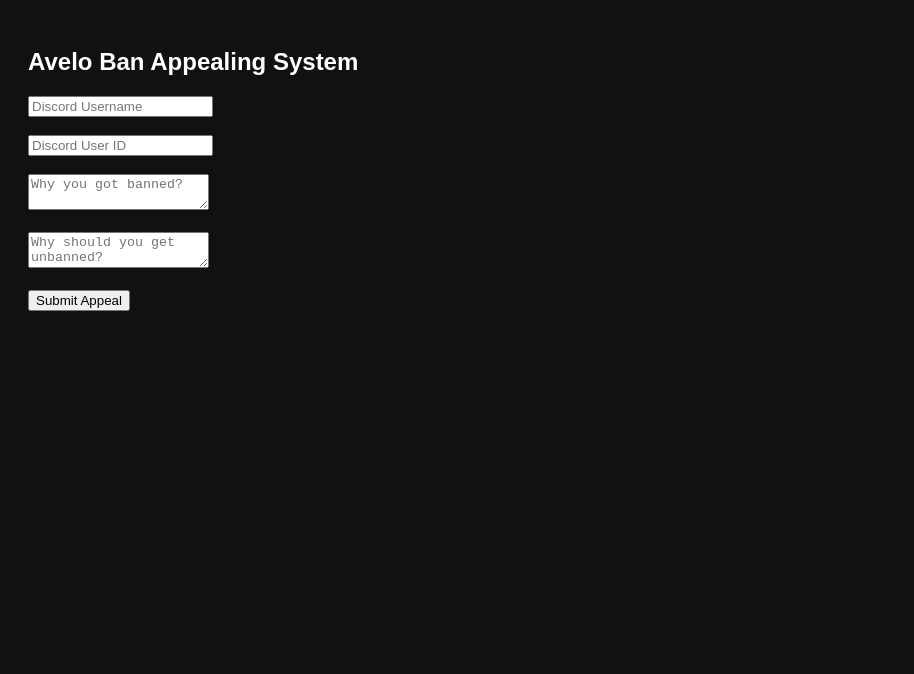
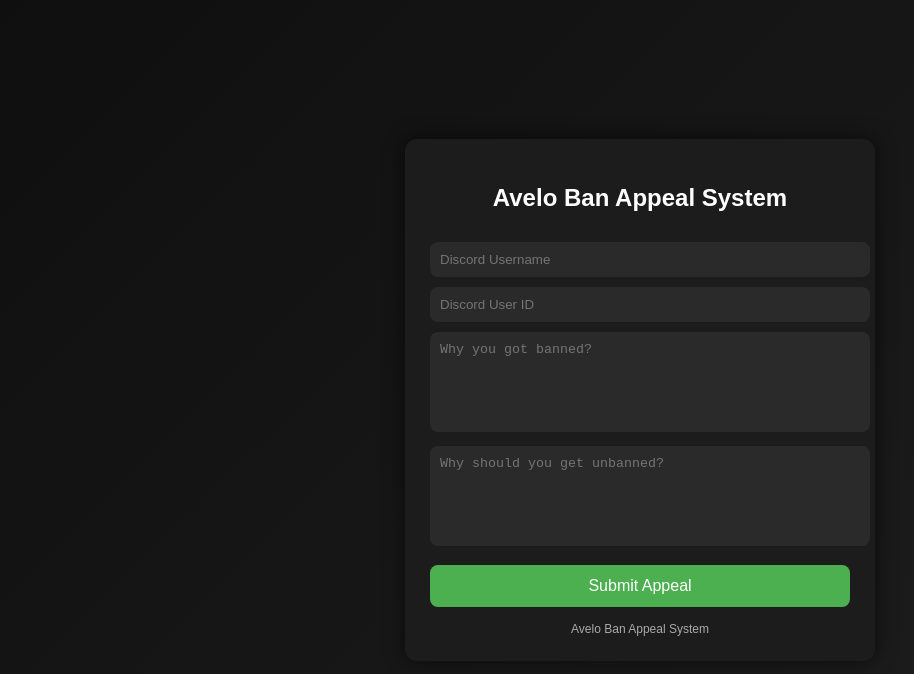
Before and after one commit to donzeljuric12-source/Avelo-Ban-Appeal-System, a plain HTML site: page index.html in a window 1280 px wide. Shown: the whole page, without its empty margins (0-914 px from the left). Drawn offline with Linux system fonts and the light colour scheme.

Commit message:
Update index.html

```diff
--- a/index.html
+++ b/index.html
@@ -1,25 +1,101 @@
 <!DOCTYPE html>
 <html>
 <head>
-  <title>Avelo Ban Appeal</title>
+  <title>Avelo Ban Appeal System</title>
+
+  <style>
+    body {
+      margin: 0;
+      font-family: Arial, sans-serif;
+      background: linear-gradient(135deg, #0f0f0f, #1f1f1f);
+      color: white;
+      display: flex;
+      justify-content: center;
+      align-items: center;
+      min-height: 100vh;
+    }
+
+    .container {
+      background: #1c1c1c;
+      padding: 25px;
+      border-radius: 12px;
+      width: 90%;
+      max-width: 420px;
+      box-shadow: 0 0 20px rgba(0,0,0,0.6);
+    }
+
+    h2 {
+      text-align: center;
+      margin-bottom: 20px;
+    }
+
+    input, textarea {
+      width: 100%;
+      margin-top: 10px;
+      padding: 10px;
+      border-radius: 8px;
+      border: none;
+      background: #2a2a2a;
+      color: white;
+      outline: none;
+    }
+
+    textarea {
+      resize: none;
+      height: 80px;
+    }
+
+    button {
+      width: 100%;
+      margin-top: 15px;
+      padding: 12px;
+      border: none;
+      border-radius: 8px;
+      background: #4caf50;
+      color: white;
+      font-size: 16px;
+      cursor: pointer;
+      transition: 0.2s;
+    }
+
+    button:hover {
+      background: #43a047;
+    }
+
+    .footer {
+      text-align: center;
+      margin-top: 15px;
+      font-size: 12px;
+      color: #aaa;
+    }
+  </style>
 </head>
-<body style="font-family: Arial; background:#111; color:white; padding:20px;">
 
-<h2>Avelo Ban Appealing System</h2>
+<body>
 
-<form action="https://formsubmit.co/donzeljuric12@gmail.com" method="POST">
+<div class="container">
 
-  <input type="text" name="Discord Username" placeholder="Discord Username" required><br><br>
+  <h2>Avelo Ban Appeal System</h2>
 
-  <input type="text" name="Discord User ID" placeholder="Discord User ID" required><br><br>
+  <form action="https://formsubmit.co/donzeljuric12@gmail.com" method="POST">
 
-  <textarea name="Why banned?" placeholder="Why you got banned?" required></textarea><br><br>
+    <input type="text" name="Discord Username" placeholder="Discord Username" required>
 
-  <textarea name="Why unban?" placeholder="Why should you get unbanned?" required></textarea><br><br>
+    <input type="text" name="Discord User ID" placeholder="Discord User ID" required>
 
-  <button type="submit">Submit Appeal</button>
+    <textarea name="Reason for ban" placeholder="Why you got banned?" required></textarea>
 
-</form>
+    <textarea name="Appeal" placeholder="Why should you get unbanned?" required></textarea>
+
+    <button type="submit">Submit Appeal</button>
+
+  </form>
+
+  <div class="footer">
+    Avelo Ban Appeal System
+  </div>
+
+</div>
 
 </body>
 </html>
```
